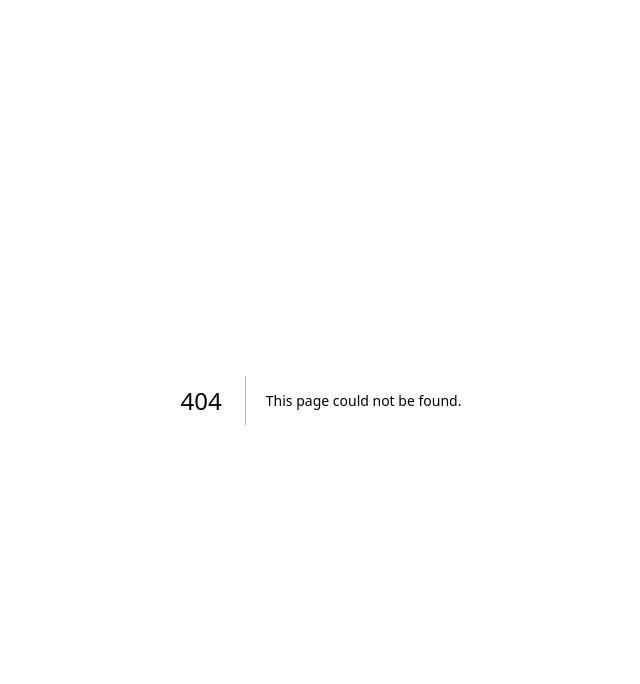
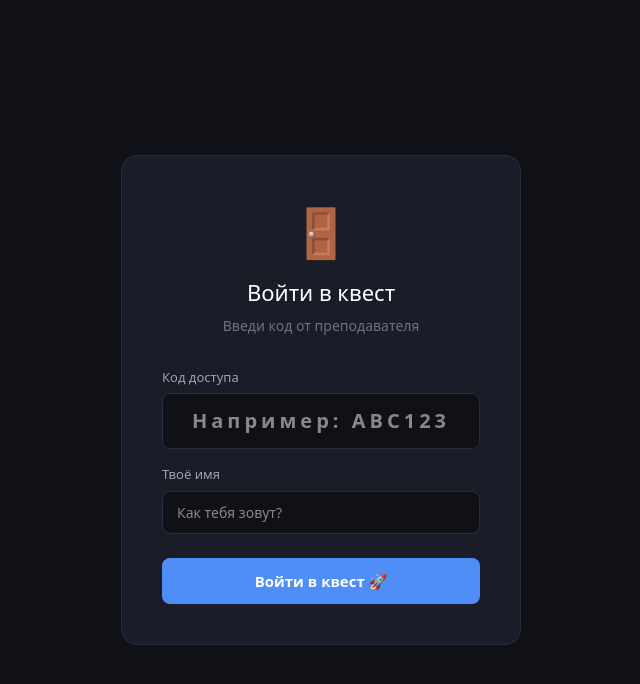
Before and after one commit to Davladshim/alienedu, a Next.js app: page /quest/join in a window 1280 px wide. Before the commit this address had no page. Shown: the top 684 px of the page, without its empty margins (319-959 px from the left). Built offline with nearby package versions, Linux system fonts and the light colour scheme.

Commit message:
Обновлена схема БД: квест-таблицы с room_type, bonus_tasks, исключение игроков

```diff
--- /dev/null
+++ b/src/app/quest/join/page.tsx
@@ -0,0 +1,160 @@
+'use client'
+import { useState } from 'react'
+import { useRouter } from 'next/navigation'
+
+export default function QuestJoinPage() {
+  const router = useRouter()
+  const [code, setCode] = useState('')
+  const [name, setName] = useState('')
+  const [error, setError] = useState('')
+  const [loading, setLoading] = useState(false)
+
+  async function handleJoin(e: React.FormEvent) {
+    e.preventDefault()
+    setLoading(true)
+    setError('')
+
+    const res = await fetch('/api/quest/join', {
+      method: 'POST',
+      headers: { 'Content-Type': 'application/json' },
+      body: JSON.stringify({ code: code.trim().toUpperCase(), name: name.trim() })
+    })
+
+    const data = await res.json()
+    setLoading(false)
+
+    if (!res.ok) {
+      setError(data.error)
+      return
+    }
+
+    // Сохраняем данные игрока в sessionStorage
+    sessionStorage.setItem('quest_player_id', data.player_id)
+    sessionStorage.setItem('quest_player_name', name)
+    sessionStorage.setItem('quest_session_id', data.session_id)
+
+    router.push('/quest/room')
+  }
+
+  return (
+    <div style={{
+      minHeight: '100vh',
+      background: '#0f1117',
+      display: 'flex',
+      alignItems: 'center',
+      justifyContent: 'center',
+      fontFamily: 'system-ui, sans-serif',
+      padding: '2rem'
+    }}>
+      <div style={{
+        background: '#1a1d27',
+        border: '0.5px solid #2a2d3d',
+        borderRadius: '16px',
+        padding: '2.5rem',
+        width: '100%',
+        maxWidth: '400px'
+      }}>
+        <div style={{ textAlign: 'center', marginBottom: '2rem' }}>
+          <div style={{ fontSize: '48px', marginBottom: '8px' }}>🚪</div>
+          <h1 style={{ color: '#fff', fontSize: '22px', fontWeight: 500, margin: 0 }}>
+            Войти в квест
+          </h1>
+          <p style={{ color: '#6b7280', fontSize: '14px', marginTop: '6px' }}>
+            Введи код от преподавателя
+          </p>
+        </div>
+
+        <form onSubmit={handleJoin}>
+          <div style={{ marginBottom: '1rem' }}>
+            <label style={{
+              color: '#9ca3af', fontSize: '13px',
+              display: 'block', marginBottom: '6px'
+            }}>
+              Код доступа
+            </label>
+            <input
+              value={code}
+              onChange={e => setCode(e.target.value.toUpperCase())}
+              placeholder="Например: ABC123"
+              required
+              maxLength={10}
+              style={{
+                width: '100%',
+                background: '#0f1117',
+                border: '0.5px solid #2a2d3d',
+                borderRadius: '8px',
+                padding: '12px 14px',
+                color: '#fff',
+                fontSize: '20px',
+                fontWeight: 600,
+                letterSpacing: '4px',
+                textAlign: 'center',
+                outline: 'none',
+                boxSizing: 'border-box'
+              }}
+            />
+          </div>
+
+          <div style={{ marginBottom: '1.5rem' }}>
+            <label style={{
+              color: '#9ca3af', fontSize: '13px',
+              display: 'block', marginBottom: '6px'
+            }}>
+              Твоё имя
+            </label>
+            <input
+              value={name}
+              onChange={e => setName(e.target.value)}
+              placeholder="Как тебя зовут?"
+              required
+              style={{
+                width: '100%',
+                background: '#0f1117',
+                border: '0.5px solid #2a2d3d',
+                borderRadius: '8px',
+                padding: '10px 14px',
+                color: '#fff',
+                fontSize: '14px',
+                outline: 'none',
+                boxSizing: 'border-box'
+              }}
+            />
+          </div>
+
+          {error && (
+            <div style={{
+              background: '#2d1515',
+              border: '0.5px solid #ef4444',
+              borderRadius: '8px',
+              padding: '10px 14px',
+              color: '#ef4444',
+              fontSize: '13px',
+              marginBottom: '1rem'
+            }}>
+              {error}
+            </div>
+          )}
+
+          <button
+            type="submit"
+            disabled={loading}
+            style={{
+              width: '100%',
+              background: '#4f8ef7',
+              color: '#fff',
+              border: 'none',
+              borderRadius: '8px',
+              padding: '12px',
+              fontSize: '15px',
+              fontWeight: 600,
+              cursor: loading ? 'not-allowed' : 'pointer',
+              opacity: loading ? 0.7 : 1
+            }}
+          >
+            {loading ? 'Входим...' : 'Войти в квест 🚀'}
+          </button>
+        </form>
+      </div>
+    </div>
+  )
+}
```
Also changed, not shown: 1 other file (tests, documents, lock files or other folders).
